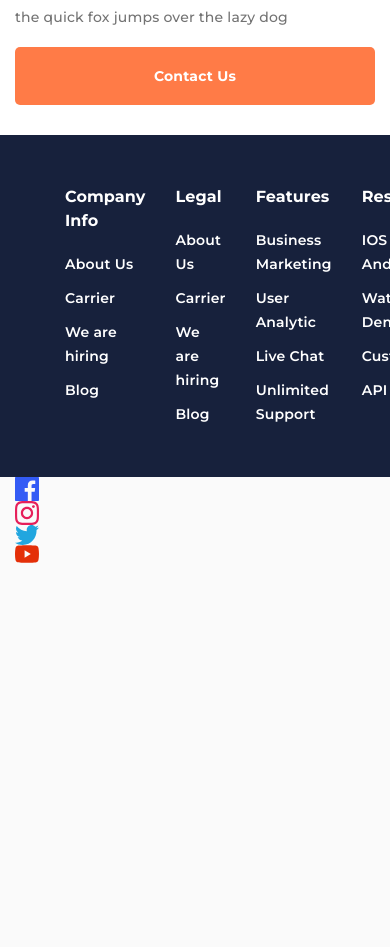
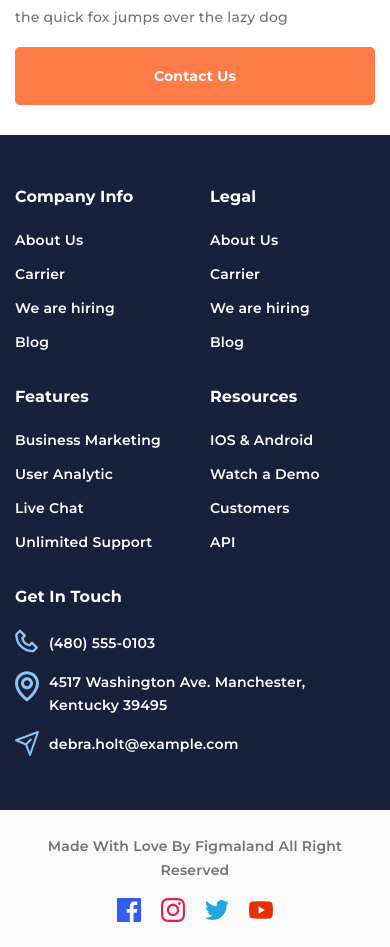
Before and after one commit to MitinMaksym/Relvise-landing, a plain HTML site: page index.html in a window 390 px wide. Shown: the part 6762-7709 px from the top of the page. Before the commit the page ends 7325 px from the top, so only its background shows below. Drawn offline with Linux system fonts and the light colour scheme; files whose address does not match are found by name.

Commit message:
feat: finish footer

```diff
--- a/css/style.css
+++ b/css/style.css
@@ -287,6 +287,7 @@ body {
   font-weight: 700;
   line-height: 150%;
   margin: 10px 0;
+  transition: all .3 ease;
 }
 
 @media (max-width: 479px) {
@@ -306,9 +307,18 @@ body {
   color: #fff;
 }
 
+.main-block__button--orange:hover {
+  background: #d65725;
+}
+
 .main-block__button--border {
   color: #0d5c63;
   border: 1px solid #0d5c63;
+}
+
+.main-block__button--border:hover {
+  background-color:#0d5c63;
+  color: #fff;
 }
 
 .main-block__image {
@@ -903,6 +913,11 @@ body {
   border: 1px solid #E6E6E6;
   box-sizing: border-box;
   border-radius: 0px 5px 5px 0px;
+  cursor: pointer;
+}
+
+.subscribe__button:hover {
+  background: #e75f29;
 }
 
 /* ----------------------------------------------------GETINTOUCH------------------------------------------- */
@@ -1117,7 +1132,7 @@ body {
 }
 
 .footer__top {
-  padding: 50px;
+  padding: 35px 0px;
   background: #17213C;
 }
 
@@ -1127,12 +1142,33 @@ body {
 
 .footer__row {
   display: flex;
+  flex-wrap: wrap;
   margin: 0 -15px;
 }
 
 .footer__column {
-  padding: 0 15px;
-  flex: 1 0 20%;
+  padding: 15px 15px;
+  flex: 1 0 16.666%;
+}
+
+@media (max-width: 992px) {
+  .footer__column {
+    flex: 1 0 25%;
+  }
+
+  .footer__column:last-child {
+    flex: 1 1 100%;
+  }
+}
+
+@media (max-width: 700px) {
+  .footer__column {
+    flex: 1 0 50%;
+  }
+}
+
+.footer__column:last-child {
+  flex: 1 0 33.333%;
 }
 
 .footer__label {
@@ -1211,16 +1247,48 @@ body {
 }
 
 .footer__bottom {
+  padding: 25px 0px;
+}
+
+.footer__container {
+  display: flex;
+  align-items: center;
+  justify-content: space-between
 }
 
 .footer__copy {
+  font-weight: 600;
+  font-size: 14px;
+  line-height: 171%;
+  letter-spacing: 0.2px;
+  color: #737373;
 }
 
 .footer__social {
+
 }
 
 .social {
+  display: flex;
+  align-items: center;
 }
 
 .social__item {
+  cursor: pointer;
+
 }
+
+.social__item:not(:last-child){
+  margin: 0px 20px 0px 0px;
+}
+
+@media (max-width: 767px) {
+  .footer__container {
+   flex-direction: column;
+  }
+
+  .footer__copy {
+    padding: 0px 0px 15px 0px;
+    text-align: center;
+  }
+}
--- a/index.html
+++ b/index.html
@@ -467,7 +467,6 @@
             <div class="footer__column">
               <div class="footer__label">Get In Touch</div>
                 <div class="footer__contacts contacts-footer">
-
                     <a href="tel:4805550103" class="contacts-footer__item contacts-footer__item--phone">(480) 555-0103</a>
                     <a href="#" class="contacts-footer__item contacts-footer__item--map">4517 Washington Ave. Manchester, Kentucky 39495</a>
                     <a href="mailto:debra.holt@example.com" class="contacts-footer__item contacts-footer__item--email">debra.holt@example.com</a>
@@ -480,19 +479,25 @@
       </div>
       <div class="footer__bottom">
         <div class="footer__container _container">
-          <div class="footer__copy"></div>
+          <div class="footer__copy">Made With Love By Figmaland All Right Reserved </div>
           <div class="footer__social social">
             <div class="social__item">
                <img src="./img/footer/social/01.svg" alt="social">
             </div>
             <div class="social__item">
+              <a>
               <img src="./img/footer/social/02.svg" alt="social">
+              </a>
            </div>
            <div class="social__item">
+             <a>
             <img src="./img/footer/social/03.svg" alt="social">
+            </a>
          </div>
          <div class="social__item">
+           <a>
           <img src="./img/footer/social/04.svg" alt="social">
+        </a>
        </div>
           </div>
         </div>
```
